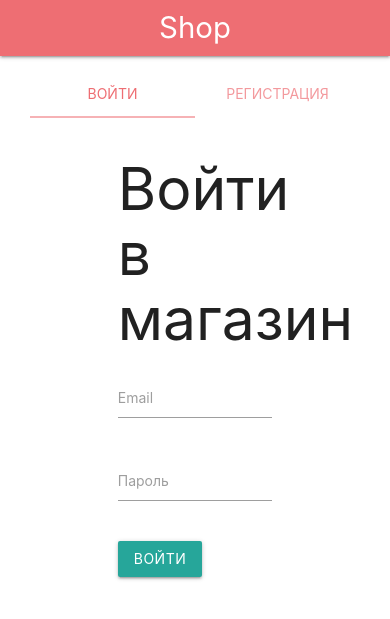
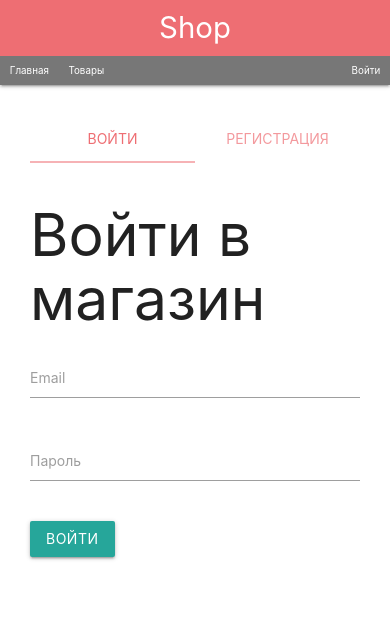
Before and after one commit to Yevheniia1/Shop, a Node project: template views/auth/login.hbs in a window 390 px wide. Shown: the top 619 px of the page. Run offline with Node 20 templates, Linux system fonts and the light colour scheme; the template is opened without the code that fills it, so the values that code supplies are empty; some libraries are stand-ins or nearby versions.

Commit message:
Добавлен препроцессор Sass, адаптировано меню для мобильных устройств

```diff
--- a/index.js
+++ b/index.js
@@ -78,16 +78,6 @@ async function start() {
             useUnifiedTopology: true,
             useFindAndModify: false
         });
-
-        const candidate = await User.findOne();
-        if(!candidate) {
-            const user = new User({
-                name: 'Yevheniia',
-                email: 'evgenia.potiychuk@gmail.com',
-                cart: {items: []}
-            });
-            await user.save()
-        }
         app.listen(PORT, () => {
             console.log(`Server is running on port ${PORT}`)
         })
--- a/package.json
+++ b/package.json
@@ -5,7 +5,8 @@
   "main": "index.js",
   "scripts": {
     "start": "node index.js",
-    "dev": "nodemon index.js"
+    "dev": "nodemon index.js",
+    "scss": "node-sass --watch public/scss/index.scss -o public"
   },
   "keywords": [
     "nodejs",
@@ -25,6 +26,7 @@
     "express-handlebars": "^3.1.0",
     "express-session": "^1.17.0",
     "mongoose": "^5.8.1",
+    "node-sass": "^4.13.1",
     "uuid": "^3.3.3"
   }
 }
--- a/public/app.js
+++ b/public/app.js
@@ -1,6 +1,5 @@
 
 //Инициализация табов (на странице авторизации)
-
 M.Tabs.init(document.querySelectorAll('.tabs'));
 
 //Настройка отображения даты
--- a/public/index.css
+++ b/public/index.css
@@ -1,112 +1,118 @@
-@keyframes opacity{
-    from { opacity: 0;}
-    to { opacity: 1;}
-}
+.nav-wrapper {
+  padding: 0 2rem; }
 
-.alert {
-    padding: .5em;
-    color: rgb(255, 0, 0);
-    border-bottom: 1px solid rgb(255, 0, 0);
-    background-color: rgba(255, 0, 0, .1);
-    animation: opacity .5s ease;
-}
-
-.card .card-action a:not(.btn):not(.btn-large):not(.btn-small):not(.btn-large):not(.btn-floating) {
-    margin-right: 0;
-    text-transform: none;
-    font-size: .8rem;
-}
-
-.nav-wrapper {
-    padding: 0 2rem;
-}
-
+@media only screen and (max-width: 992px) {
   .row--products {
+    flex-wrap: wrap; }
+  nav {
+    height: auto; }
+  nav .nav-wrapper {
+    height: auto;
     display: flex;
-    align-items: stretch;
-}
+    flex-direction: column;
+    padding: 0;
+    margin-bottom: 30px; }
+  nav .brand-logo {
+    position: relative;
+    text-align: center; }
+  #nav-mobile {
+    display: flex;
+    background-color: #777777; }
+  #nav-mobile li a {
+    font-size: 0.7rem;
+    padding: 0 0.7rem;
+    line-height: 3; }
+  .menu-item-right {
+    margin-left: auto; } }
 
 .card .card-title--products {
   margin: 0;
   padding: 14px 24px;
   color: #000000;
   font-weight: 500;
-    position: static;
-}
+  position: static; }
 
 .card .card-price {
   font-size: 2rem;
-    padding: 14px 24px;
-}
+  padding: 14px 24px; }
 
 .card--products {
   height: 100%;
-    margin: 0 1rem;
+  margin: 0 1rem 1rem;
   display: flex;
   flex-direction: column;
-    justify-content: space-between;
-}
+  justify-content: space-between; }
 
 .card .card-action--products {
   padding-top: 5px;
   display: flex;
   justify-content: space-between;
   flex-wrap: wrap;
-    align-items: flex-start;
-}
+  align-items: flex-start; }
 
-.card .card-action__form {
+.card-action__form {
   width: 100%;
   margin-top: 1.5rem;
   display: flex;
   justify-content: space-between;
-    align-items: baseline;
-}
+  align-items: baseline; }
 
 .card-action__form__quantity {
   width: 20% !important;
   height: 2.5rem !important;
-    text-align: center;
-}
+  text-align: center; }
 
-.card .card-action__form__btn {
-    width: 70% !important;
-}
+.card-action__form__btn {
+  width: 70% !important; }
 
-.product{
+.card-action a:not(.btn):not(.btn-large):not(.btn-small):not(.btn-large):not(.btn-floating) {
+  margin-right: 0;
+  text-transform: none;
+  font-size: .8rem; }
+
+.row--products {
+  display: flex;
+  align-items: stretch; }
+  @media screen and (max-width: 992px) {
+    .row--products {
+      flex-wrap: wrap; } }
+  .row--products div {
+    margin-bottom: 2rem; }
+
+.product {
   width: 100%;
   display: flex;
   flex-direction: column;
-    align-items: center;
-}
-
+  align-items: center; }
   .product__title {
     font-size: 1.5rem;
     margin: 2rem 0;
-    font-weight: 700;
-}
-
+    font-weight: 700; }
   .product__img {
     max-width: 300px;
-    height: auto;
-}
+    height: auto; }
+  .product__price {
+    font-size: 2rem; }
+  .product__price.big {
+    font-size: 2.5rem; }
+  .product__remove {
+    margin-top: 1rem; }
 
-.product__price {
-    font-size: 2rem;
-}
+@keyframes opacity {
+  from {
+    opacity: 0; }
+  to {
+    opacity: 1; } }
 
-.product__price.big {
-    font-size: 2.5rem;
-}
+.alert {
+  padding: .5em;
+  color: red;
+  border-bottom: 1px solid red;
+  background-color: rgba(255, 0, 0, 0.1);
+  animation: opacity .5s ease; }
 
 .breadcrumb:before {
-    content: '\203A';
-}
-
-.product__remove {
-    margin-top: 1rem;
-}
+  content: '\203A'; }
 
 .auth {
-    margin-top: 1rem;
-}
+  margin-top: 1rem; }
--- /dev/null
+++ b/public/scss/_mixins.scss
@@ -0,0 +1,3 @@
+@mixin m-devices {
+    @media screen and (max-width: 992px) { @content; }
+}
--- a/views/auth/login.hbs
+++ b/views/auth/login.hbs
@@ -6,7 +6,7 @@
             <li class="tab col s6"><a href="#register">Регистрация</a></li>
         </ul>
         </div>
-        <div id="login" class="col s6 offset-s3">
+        <div id="login" class="col m6 offset-m3">
             {{#if loginError}}
               <p class="alert">{{loginError}}</p>
             {{/if}}
@@ -30,7 +30,7 @@
 
             </form>
         </div>
-        <div id="register" class="col s6 offset-s3">
+        <div id="register" class="col m6 offset-m3">
             {{#if registerError}}
                 <p class="alert">{{registerError}}</p>
             {{/if}}
--- a/views/partials/navbar.hbs
+++ b/views/partials/navbar.hbs
@@ -1,7 +1,7 @@
 <nav>
     <div class="nav-wrapper">
         <a href="/" class="brand-logo">Shop</a>
-        <ul id="nav-mobile" class="right hide-on-med-and-down">
+        <ul id="nav-mobile" class="right">
 
         {{#if isHome}}
             <li class="active"><a href="/">Главная</a></li>
@@ -33,12 +33,12 @@
             {{else}}
                 <li><a href="/orders">Заказы</a></li>
             {{/if}}
-             <li><a href="/auth/logout">Выйти</a></li>
+             <li  class="menu-item-right"><a href="/auth/logout">Выйти</a></li>
         {{else}}
             {{#if isLogin}}
-                <li class="active"><a href="/auth/login#login">Войти</a></li class="active">
+                <li class="active menu-item-right"><a href="/auth/login#login">Войти</a></li class="active">
             {{else}}
-                <li><a href="/auth/login#login">Войти</a></li>
+                <li class="menu-item-right"><a href="/auth/login#login">Войти</a></li>
         {{/if}}
         {{/if}}
         </ul>
```
Also changed, not shown: public/scss/index.scss (added, +24 -0 lines), public/scss/nav.scss (added, +41 -0 lines), public/scss/products.scss (added, +100 -0 lines), 1 other file. Lines whose indentation alone changed are shown as unchanged.
